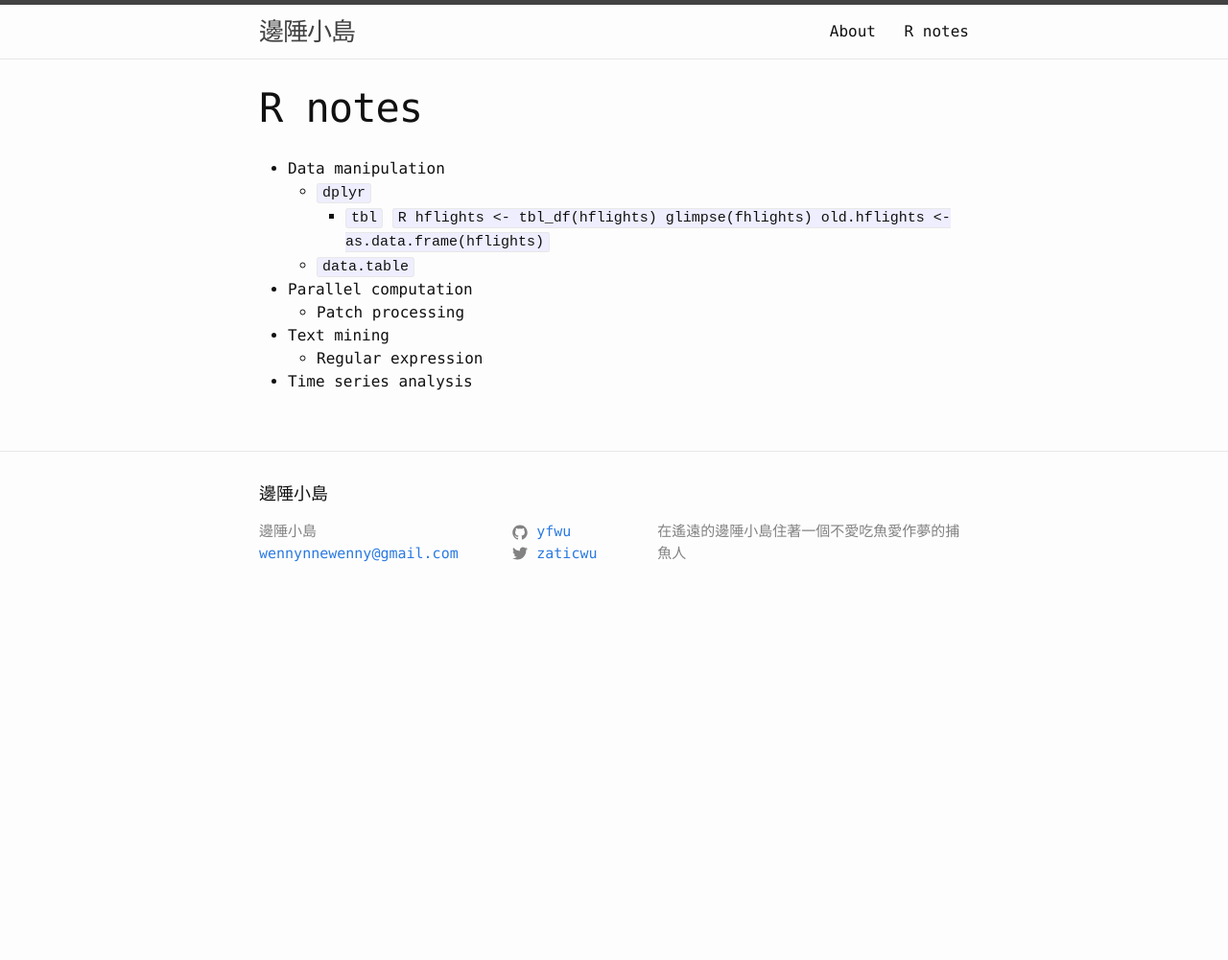
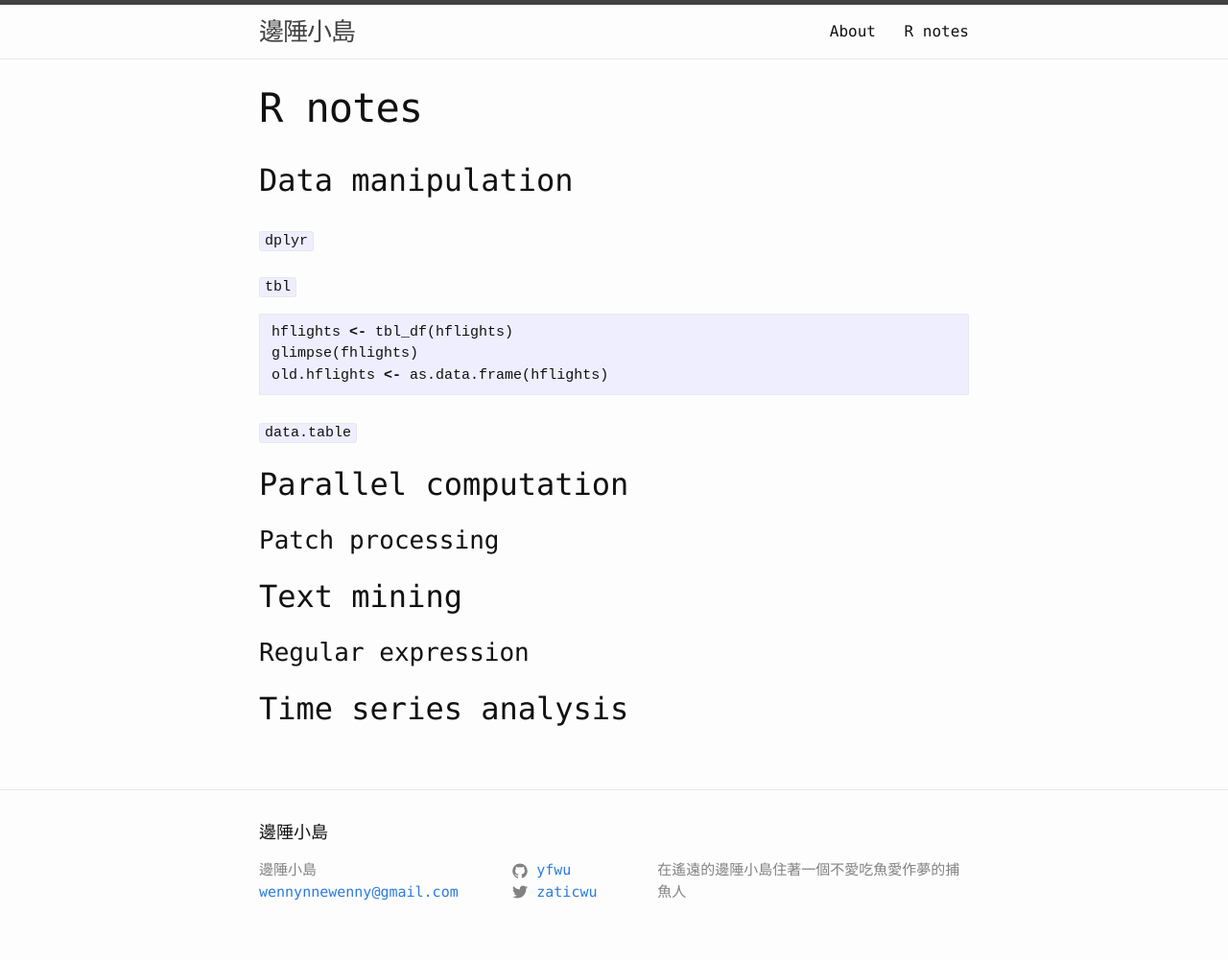
Before and after one commit to algaebrown/yfwu.github.io, a Jekyll site: the page built from rnotes.md, in a window 1280 px wide. Shown: the whole page at 96% size. Built offline with Jekyll 4.4.1, drawn with Linux system fonts in a browser that asks for light colours; before the commit the page ends 900 px from its top, so only the background shows below that.

Commit message:
change to #

````diff
--- a/rnotes.md
+++ b/rnotes.md
@@ -3,17 +3,20 @@ layout: page
 title: R notes
 permalink: /rnotes/
 ---
-- Data manipulation
-    - ``dplyr``
-        - ``tbl``
-                ``` R
-                hflights <- tbl_df(hflights)
-                glimpse(fhlights)
-                old.hflights <- as.data.frame(hflights)
-                ```
-    - ``data.table``
-- Parallel computation
-    - Patch processing
-- Text mining
-    - Regular expression
-- Time series analysis
+## Data manipulation
+### ``dplyr``
+#### ``tbl``
+``` R
+hflights <- tbl_df(hflights)
+glimpse(fhlights)
+old.hflights <- as.data.frame(hflights)
+```
+### ``data.table``
+
+## Parallel computation
+### Patch processing
+
+## Text mining
+### Regular expression
+
+## Time series analysis
````
